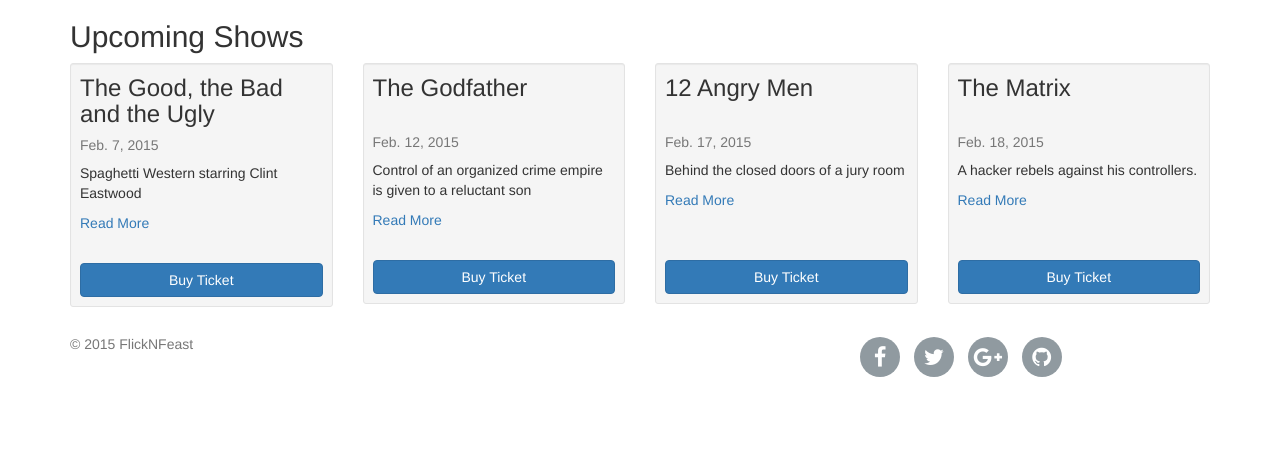
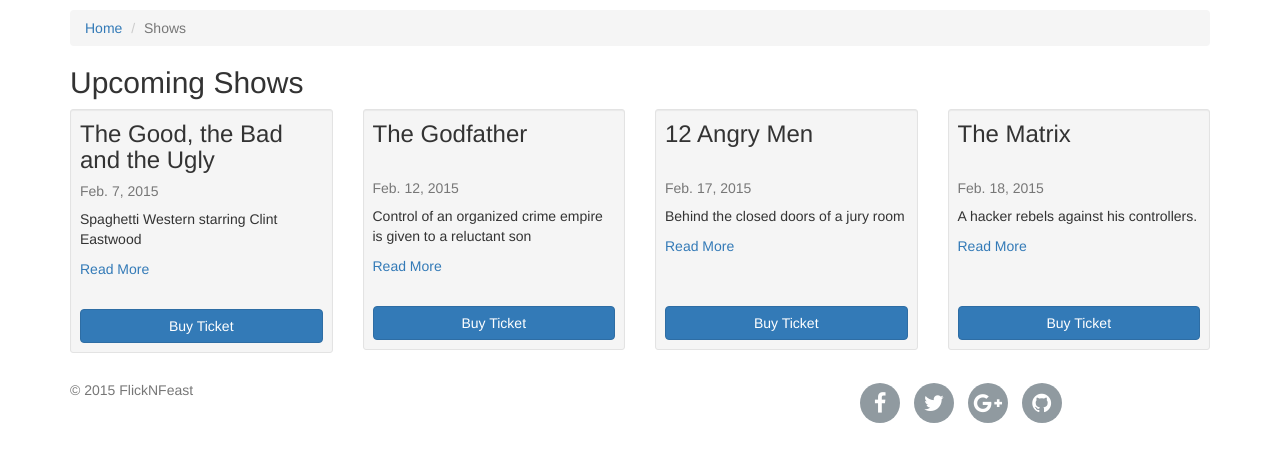
Before and after one commit to mkgilbert/cs399_the_theatre, a Django app: template theatre/shows/templates/shows/all.html in a window 1280 px wide. Shown: the part 51-513 px from the top of the page. Run offline with Django 3.2, Linux system fonts and the light colour scheme; the template is opened without the code that fills it: values that come from a table or form of the project are taken from there, others are empty; data comes from the database, SQL or seed files in the repository; parts of the project's set-up code (start-up, migrations or seed data) failed here and were passed over; some libraries are stand-ins or nearby versions.

Commit message:
added breadcrumbs to shows and a simple detail page

```diff
--- a/theatre/shows/templates/shows/all.html
+++ b/theatre/shows/templates/shows/all.html
@@ -4,7 +4,11 @@
 
 {% endblock %}
 {% block content %}
-    <div class="container">
+    <div class="container container-margin">
+        <ol class="breadcrumb">
+            <li><a href="/">Home</a></li>
+            <li class="active">Shows</li>
+        </ol>
         <h2>Upcoming Shows</h2>
 
         <div class="row">
```
Also changed, not shown: theatre/shows/templates/shows/detail.html (+15 -2 lines).
